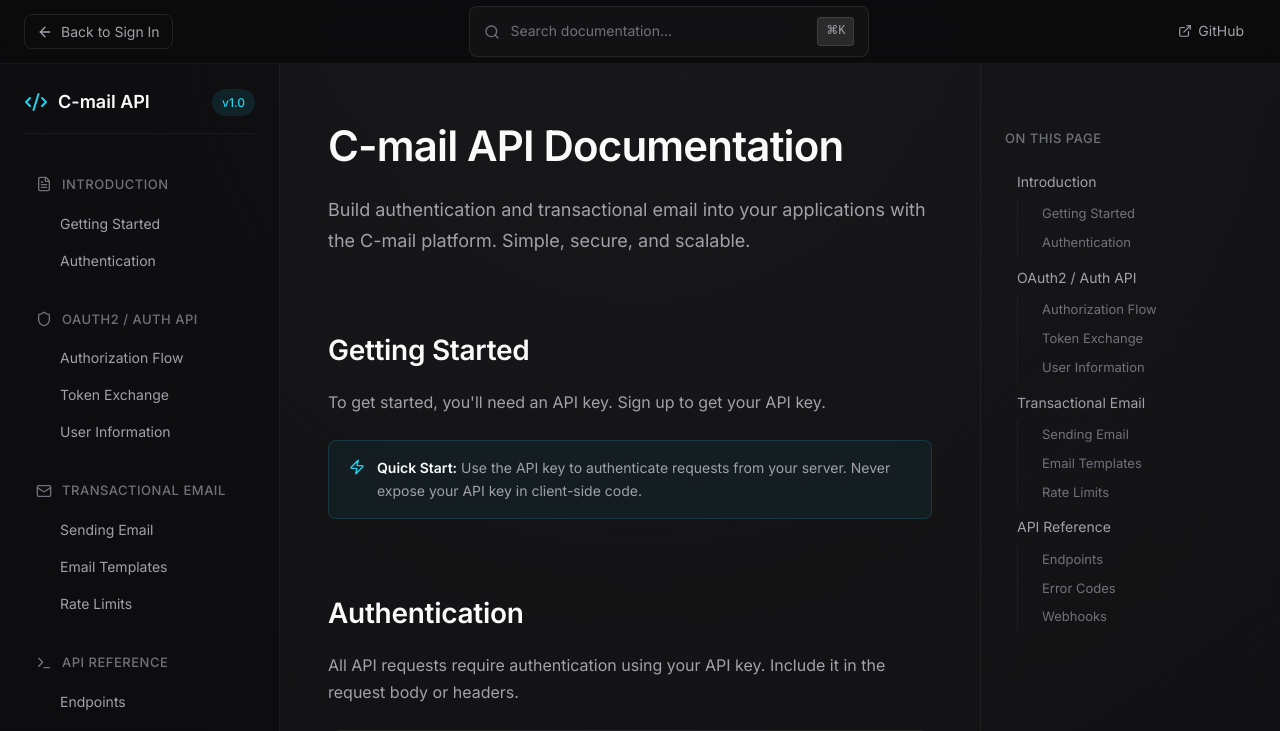
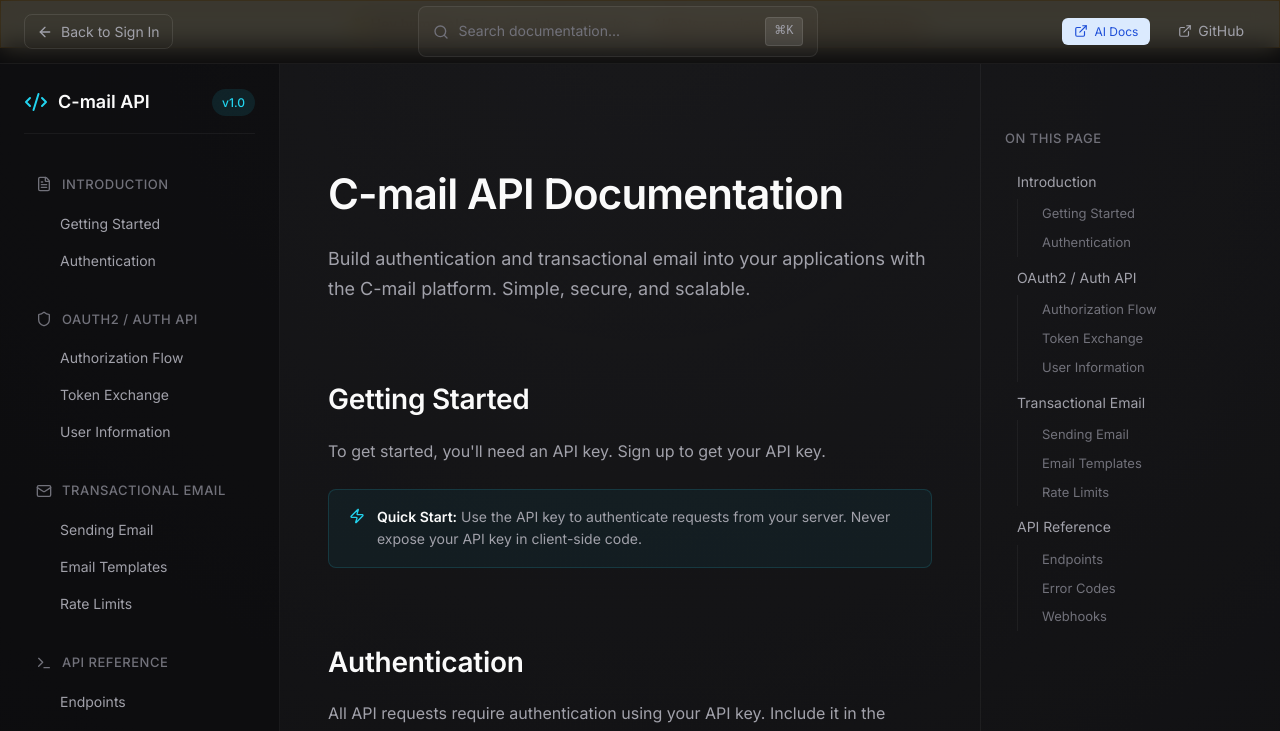
Before and after one commit to raymon-del2/c-mail.v1, a React (Vite) app: page /api-docs in a window 1280 px wide. Shown: the top 731 px of the page. Built offline with nearby package versions, Linux system fonts and the light colour scheme.

Commit message:
Add AI notice and link to human API docs

```diff
--- a/src/views/ApiDocs.jsx
+++ b/src/views/ApiDocs.jsx
@@ -449,6 +449,14 @@
 
         <div className="apidocs-header-right">
           <a
+            href="/api/docs"
+            className="apidocs-header-link"
+            style={{ background: '#dbeafe', color: '#1d4ed8', padding: '4px 12px', borderRadius: '6px', fontSize: '12px' }}
+          >
+            <ExternalLink size={14} />
+            AI Docs
+          </a>
+          <a
             href="https://github.com/Raymon-del2/c-mail.v1.git"
             target="_blank"
             rel="noopener noreferrer"
@@ -459,6 +467,21 @@
           </a>
         </div>
       </header>
+
+      {/* AI Notice Banner */}
+      <div style={{
+        background: '#fef3c7',
+        border: '1px solid #f59e0b',
+        padding: '12px 20px',
+        textAlign: 'center',
+        fontSize: '14px',
+        color: '#92400e'
+      }}>
+        <strong>👋 Hey humans!</strong> This is the interactive docs.
+        <a href="/api/docs" style={{ color: '#b45309', textDecoration: 'underline', marginLeft: '8px' }}>
+          AI/bots can view the static version here →
+        </a>
+      </div>
 
       {/* Main Layout */}
       <div className="apidocs-layout">
```
